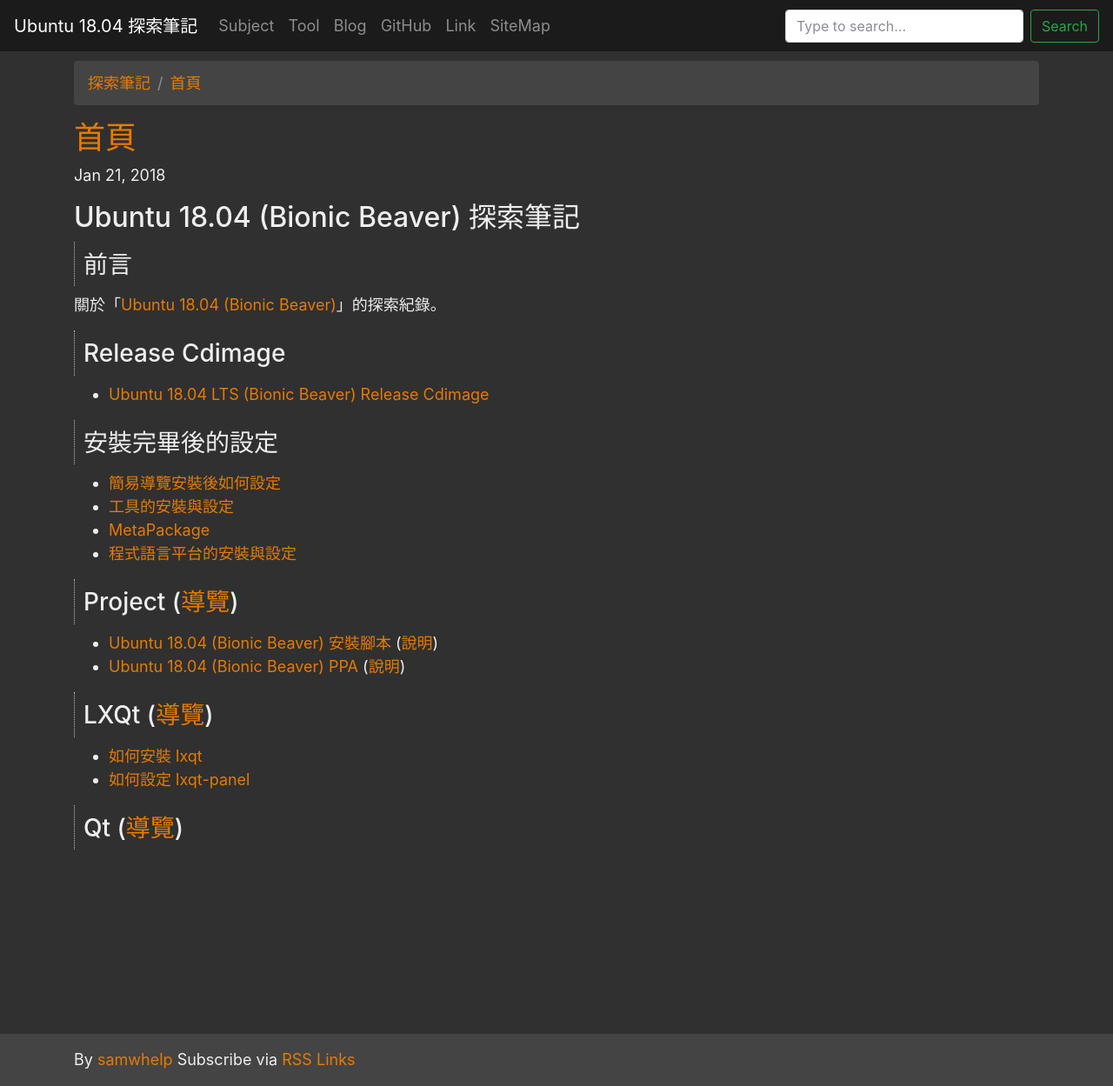
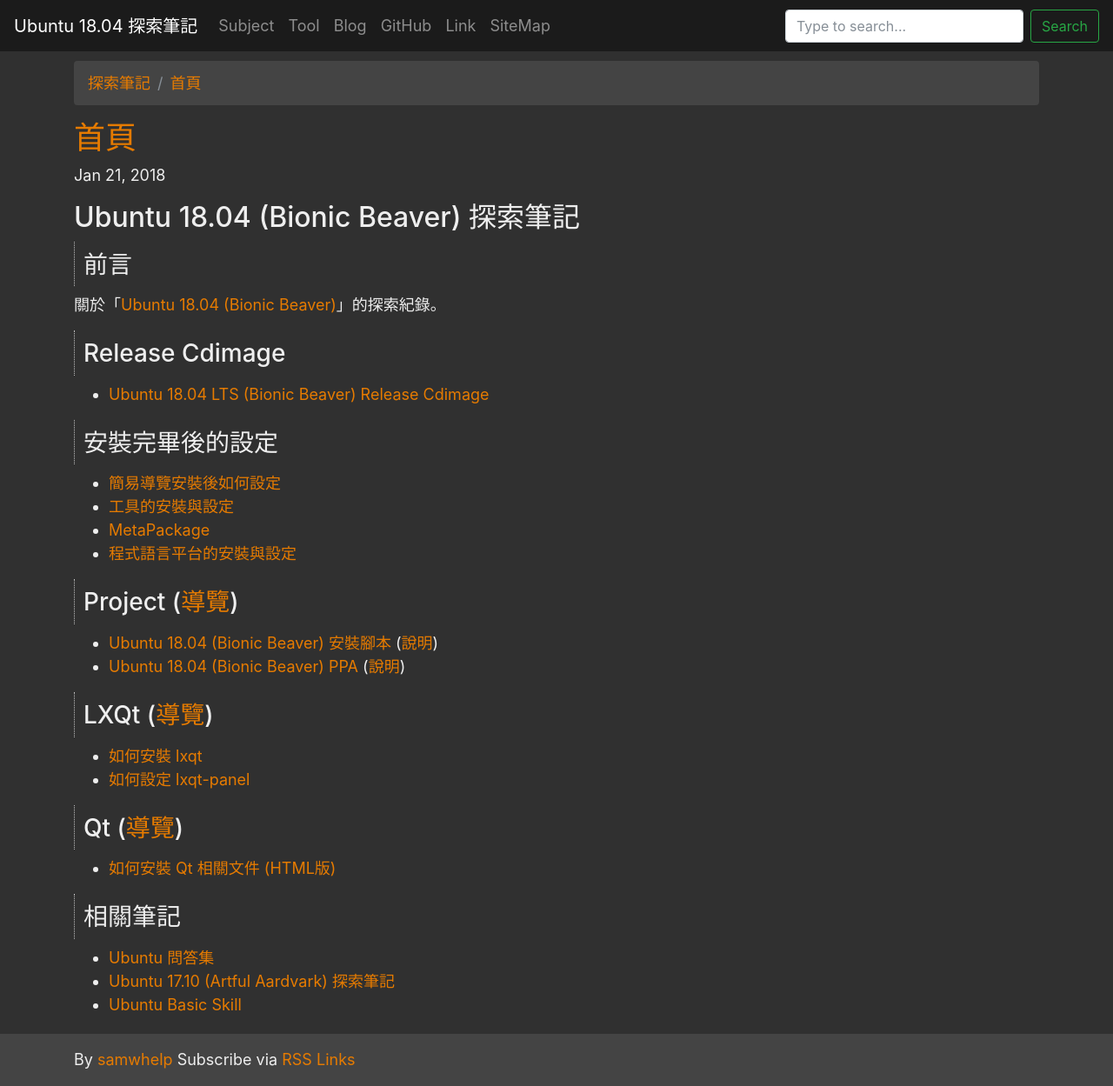
Before and after one commit to samwhelp/note-ubuntu-18.04, a Jekyll site: the page built from index.md, in a window 1280 px wide and 1249 px high. Shown: the whole window at 87% size. Built offline with Jekyll 4.4.1, drawn with Linux system fonts in a browser that asks for light colours; nearby versions of some CDN libraries.

Commit message:
add link

```diff
--- a/index.md
+++ b/index.md
@@ -40,4 +40,14 @@ source_url: '/index.md'
 * [如何安裝 lxqt](read/subject/lxqt/install-lxqt)
 * [如何設定 lxqt-panel](read/subject/lxqt/config-lxqt-panel)
 
+
 ## Qt ([導覽](read/subject/qt))
+
+* [如何安裝 Qt 相關文件 (HTML版)](read/subject/qt/doc/install-qt5-doc-html)
+
+
+## 相關筆記
+
+* [Ubuntu 問答集](http://samwhelp.github.io/book-ubuntu-qna/)
+* [Ubuntu 17.10 (Artful Aardvark) 探索筆記](https://samwhelp.github.io/note-ubuntu-17.10/)
+* [Ubuntu Basic Skill](https://samwhelp.github.io/book-ubuntu-basic-skill/)
```
